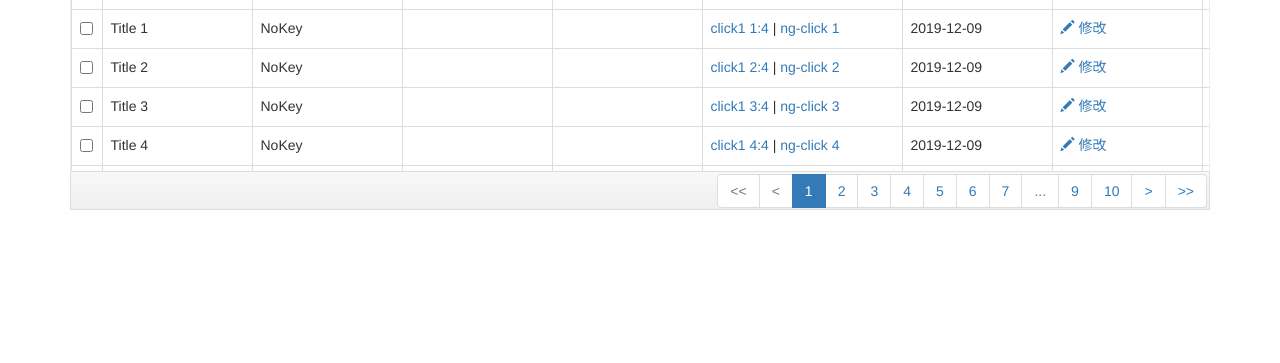
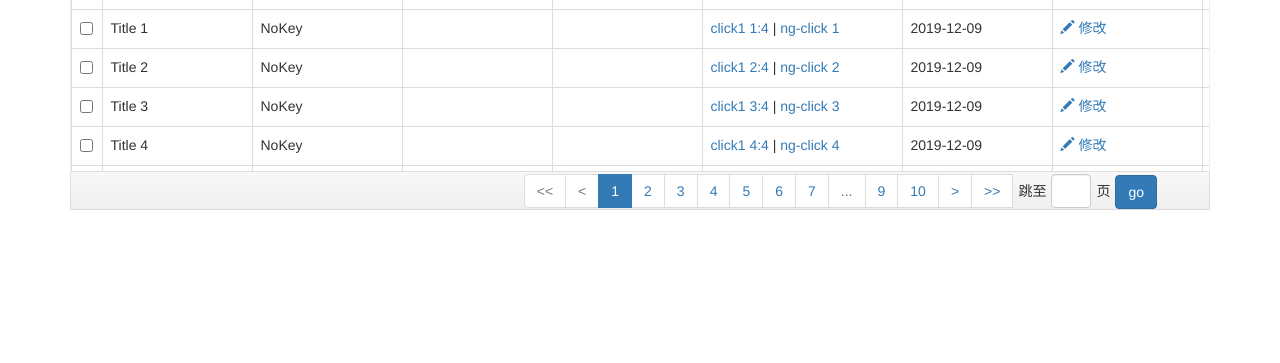
Before and after one commit to zhanxp/angular-enuo-grid, a website: page test.html in a window 1280 px wide. Shown: the part 300-663 px from the top of the page. Drawn offline with nearby package versions, Linux system fonts and the light colour scheme; files that its build step writes are made by us from their sources.

Commit message:
分页添加指定页跳转功能

```diff
--- a/src/bw.paging.js
+++ b/src/bw.paging.js
@@ -59,8 +59,10 @@ angular.module('enuo.grid').directive('paging', function() {
             textTitleFirst: '@',
             textTitleLast: '@',
             textTitleNext: '@',
-            textTitlePrev: '@'
+            textTitlePrev: '@',
         }
+
+
     };
 
 
@@ -72,12 +74,17 @@ angular.module('enuo.grid').directive('paging', function() {
      * @param {object} attrs - Angular link attribute
      */
     function fieldLink(scope, el, attrs) {
-
+       console.log(scope);
         // Hook in our watched items
         scope.$watchCollection('[page,pageSize,total,disabled]', function(newValue, oldValue) {
             //console.log("$watch:"+newValue);
             build(scope, attrs);
         }, true);
+
+        scope.action=function(inputPage){
+            internalAction(scope,inputPage);
+        }
+
     }
 
 
@@ -89,6 +96,7 @@ angular.module('enuo.grid').directive('paging', function() {
      * @param {object} attrs - Angular link attribute
      */
     function fieldTemplate(el, attrs) {
+
         return '<ul data-ng-hide="Hide" data-ng-class="ulClass"> ' +
             '<li ' +
             'title="{{Item.title}}" ' +
@@ -101,9 +109,15 @@ angular.module('enuo.grid').directive('paging', function() {
             'data-ng-bind="Item.value">' +
             '</a> ' +
             '</li>' +
+
+            '<span style="margin-left:5px">跳至<input class="form-control" style="margin-left:5px;margin-right:5px;width:40px;display:inline-block" ng-model="inputPage"   type="text"  />'+
+            '页</span>'+
+            '<a style="margin-left:5px" class="btn btn-primary" ng-click="action(inputPage)">go</a>'+
+
+
             '</ul>'
+
     }
-
 
     /**
      * Assign default scope values from settings
@@ -328,6 +342,7 @@ angular.module('enuo.grid').directive('paging', function() {
         // Add alpha items
         if (alpha) {
             var alphaItem = buildItem(alpha, disabled);
+
             scope.List.push(alphaItem);
         }
 
--- a/src/style.scss
+++ b/src/style.scss
@@ -79,6 +79,7 @@
             height: 34px;
             .pagination {
                 margin: 0;
+                margin-right: 50px;
             }
         }
     }
```
Also changed, not shown: dist/enuo-grid.css, dist/enuo-grid.js.
